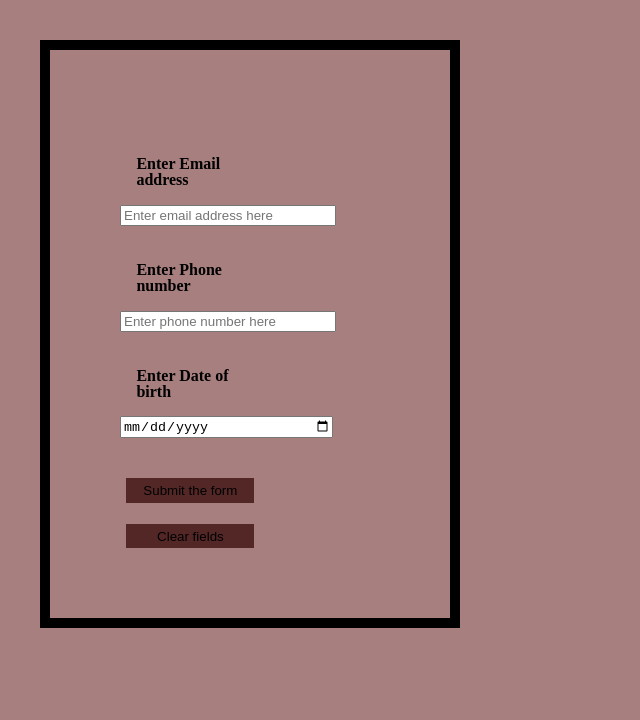
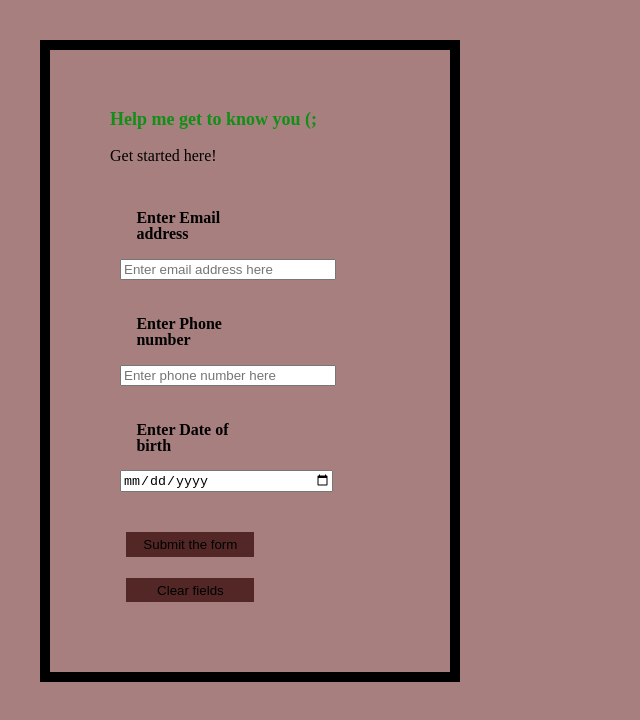
Before and after one commit to cestrada3/362lab2, a plain HTML site: page index.html in a window 1280 px wide. Shown: the whole page, without its empty margins (0-640 px from the left). Drawn offline with Linux system fonts and the light colour scheme.

Commit message:
Update index.html

```diff
--- a/index.html
+++ b/index.html
@@ -10,7 +10,8 @@
     <body>
         <article>
             <!-- heading  -->
-            <h1> </h1>
+            <h1> Help me get to know you (; </h1>
+            <h2>Get started here!</h2>
 
             <form method="POST" autocomplete="on" action="index.php">
                 <div class="form_field">
```
